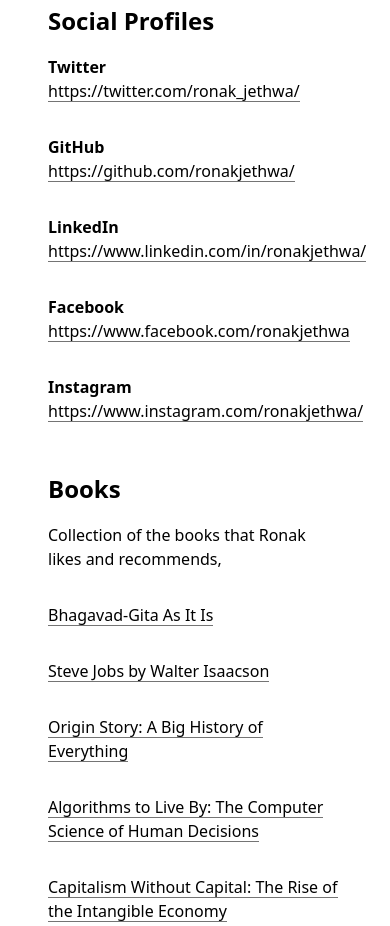
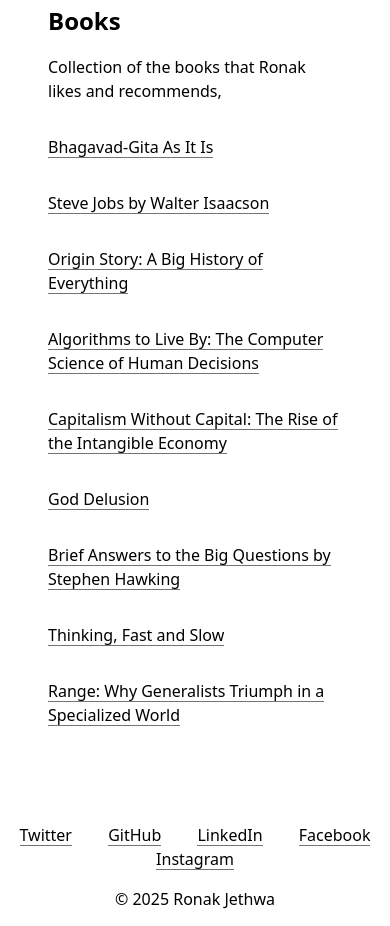
Before and after one commit to ronakjethwa/dotcom, a plain HTML site: page index.html in a window 390 px wide. Shown: the part 4399-5325 px from the top of the page. Drawn offline with Linux system fonts and the light colour scheme.

Commit message:
Footer Updates (#7)
* refactor: move css to separate file

* feat: update social links and add rel attribute

* updates

```diff
--- a/index.html
+++ b/index.html
@@ -15,112 +15,7 @@
   <meta property="og:url" content="https://ronakjethwa.com">
   <meta name="twitter:card" content="summary_large_image">
 
-  <style>
-		header,
- 		h1, h2, h3, h4,
- 		body, html  {
- 			margin: 0;
- 		}
-
- 		html {
-      font-family: system-ui,-apple-system,Segoe UI,Roboto,Ubuntu,Cantarell,Noto Sans,sans-serif,BlinkMacSystemFont,Helvetica Neue,Arial,Apple Color Emoji,Segoe UI Emoji,Segoe UI Symbol,Noto Color Emoji;
-    line-height: 1.5;
- 		}
-
- 		section,
- 		header  {
- 			max-width: 58em;
- 			margin: 0 auto;
- 			padding: 0 5em;
- 		}
-
- 		body {
- 			padding-top: 1px;
- 		}
-
- 		header {
- 			padding-top: 5rem;
- 		}
-
- 		a {
- 			text-decoration: none;
- 			color: inherit;
- 			background: linear-gradient(180deg, transparent 95%, black 100%);
- 		}
-
- 		nav {
- 			text-align: center;
- 		}
-
- 		nav a {
- 			text-decoration: none;
- 		}
-
- 		article {
- 			font-size: 1.1rem;
- 		}
-
-		h1 + h2 {
-			font-size: 1.1rem;
-		}
-
- 		h3 {
- 			margin-top: 2rem;
- 		}
-
- 		h3 + p {
- 			margin-top: 0;
- 		}
-
-		h4 {
-			margin-top: 1rem;
-    	font-weight: 600;
-		}
-
- 		.header-margin.top {
- 			margin-top: 3rem;
- 		}
-
- 		.header-margin.bottom {
- 			margin-bottom: 5rem;
- 		}
-
- 		.nav-margin.left {
- 			margin-left: 1rem;
- 		}
-
- 		.nav-margin.right {
- 			margin-right: 1rem;
- 		}
-
- 		footer {
- 			text-align: center;;
- 			margin: 6rem 0 3rem 0;
- 		}
-
- 		@media (min-width: 1300px) {
- 			html::before {
- 				background-size: contain;
- 				background-position: center center;
- 				height: 20rem;
- 			}
- 		}
-
-    @media (max-width: 480px) {
-      .nav-margin {
-        margin: 0;
-        display: block;
-      }
-      p {
-        margin-bottom: 2rem;
-      }
-
-      section, header {
-        padding-left: 3rem;
-        padding-right: 3rem;
-      }
-    }
- 	</style>
+  <link rel="stylesheet" href="styles/style.css">
 </head>
 
 <body cz-shortcut-listen="true">
@@ -199,13 +94,7 @@
     <p><b>Photography:</b> Ronak loves capturing moments through his lens. His picture collections include his travels, nature, architecture and at times tells life stories from his point of view. He regularly (tries to) post some of his memories on <a target="_blank" href="https://ronakjethwa.photos/">https://ronakjethwa.photos</a> with a brief story around it. </p>
     <p><b>Music:</b> Find some of the soul music playlists Ronak listenes to (and takes a lot of time curating) on his <a target="_blank" href="https://open.spotify.com/user/ronakjethwa">Spotify</a> profile.</p>
 
-    <!-- Profiles -->
-	  <h2 class="header-margin top">Social Profiles</h2>
-	  <p><strong class="nav-margin right">Twitter</strong><a target="_blank" href="https://twitter.com/ronak_jethwa/">https://twitter.com/ronak_jethwa/</a></p>
-	  <p><strong class="nav-margin right">GitHub</strong><a target="_blank" href="https://github.com/ronakjethwa/">https://github.com/ronakjethwa/</a></p>
-    <p><strong class="nav-margin right">LinkedIn</strong><a target="_blank" href="https://www.linkedin.com/in/ronakjethwa/">https://www.linkedin.com/in/ronakjethwa/</a></p>
-    <p><strong class="nav-margin right">Facebook</strong><a target="_blank" href="https://www.facebook.com/ronakjethwa">https://www.facebook.com/ronakjethwa</a></p>
-    <p><strong class="nav-margin right">Instagram</strong><a target="_blank" href="https://www.instagram.com/ronakjethwa/">https://www.instagram.com/ronakjethwa/</a></p>
+
 
     <!-- Books -->
 	  <h2 class="header-margin top">Books</h2>
@@ -218,12 +107,19 @@
     <p><a target="_blank" href="https://www.amazon.com/dp/1784161934/">God Delusion</a></p>
     <p><a target="_blank" href="https://www.amazon.com/dp/B07FW4NT2X/">Brief Answers to the Big Questions by Stephen Hawking</a></p>
     <p><a target="_blank" href="https://www.amazon.com/dp/0374533555/">Thinking, Fast and Slow</a></p>
-    <p><a target="_blank" href="https://www.amazon.com/dp/0735214506/">Range: Why Generalists Triumph in a Specialized World</a></p>
+    <p><a target="_blank" rel="noopener" href="https://www.amazon.com/dp/0735214506/">Range: Why Generalists Triumph in a Specialized World</a></p>
 	</section>
 
   <footer role="contentinfo">
+    <div class="social-links">
+      <a target="_blank" rel="noopener" href="https://twitter.com/ronak_jethwa/">Twitter</a>
+      <a target="_blank" rel="noopener" href="https://github.com/ronakjethwa/">GitHub</a>
+      <a target="_blank" rel="noopener" href="https://www.linkedin.com/in/ronakjethwa/">LinkedIn</a>
+      <a target="_blank" rel="noopener" href="https://www.facebook.com/ronakjethwa">Facebook</a>
+      <a target="_blank" rel="noopener" href="https://www.instagram.com/ronakjethwa/">Instagram</a>
+    </div>
+    <p>© 2025 Ronak Jethwa</p>
     <p>Built with HTML & CSS</p>
-    <p>© 2025 Ronak Jethwa</p>
   </footer>
 
 </body>
--- /dev/null
+++ b/styles/style.css
@@ -0,0 +1,108 @@
+header,
+ 		h1, h2, h3, h4,
+ 		body, html  {
+ 			margin: 0;
+ 		}
+
+ 		html {
+      font-family: system-ui,-apple-system,Segoe UI,Roboto,Ubuntu,Cantarell,Noto Sans,sans-serif,BlinkMacSystemFont,Helvetica Neue,Arial,Apple Color Emoji,Segoe UI Emoji,Segoe UI Symbol,Noto Color Emoji;
+    line-height: 1.5;
+ 		}
+
+ 		section,
+ 		header  {
+ 			max-width: 58em;
+ 			margin: 0 auto;
+ 			padding: 0 5em;
+ 		}
+
+ 		body {
+ 			padding-top: 1px;
+ 		}
+
+ 		header {
+ 			padding-top: 5rem;
+ 		}
+
+ 		a {
+ 			text-decoration: none;
+ 			color: inherit;
+ 			background: linear-gradient(180deg, transparent 95%, black 100%);
+ 		}
+
+ 		nav {
+ 			text-align: center;
+ 		}
+
+ 		nav a {
+ 			text-decoration: none;
+ 		}
+
+ 		article {
+ 			font-size: 1.1rem;
+ 		}
+
+		h1 + h2 {
+			font-size: 1.1rem;
+		}
+
+ 		h3 {
+ 			margin-top: 2rem;
+ 		}
+
+ 		h3 + p {
+ 			margin-top: 0;
+ 		}
+
+		h4 {
+			margin-top: 1rem;
+    	font-weight: 600;
+		}
+
+ 		.header-margin.top {
+ 			margin-top: 3rem;
+ 		}
+
+ 		.header-margin.bottom {
+ 			margin-bottom: 5rem;
+ 		}
+
+ 		.nav-margin.left {
+ 			margin-left: 1rem;
+ 		}
+
+ 		.nav-margin.right {
+ 			margin-right: 1rem;
+ 		}
+
+ 		footer {
+ 			text-align: center;;
+ 			margin: 6rem 0 3rem 0;
+ 		}
+
+ 		@media (min-width: 1300px) {
+ 			html::before {
+ 				background-size: contain;
+ 				background-position: center center;
+ 				height: 20rem;
+ 			}
+ 		}
+
+    @media (max-width: 480px) {
+      .nav-margin {
+        margin: 0;
+        display: block;
+      }
+      p {
+        margin-bottom: 2rem;
+      }
+
+      section, header {
+        padding-left: 3rem;
+        padding-right: 3rem;
+      }
+    }
+
+    .social-links a {
+      margin: 0 1rem;
+    }
```
